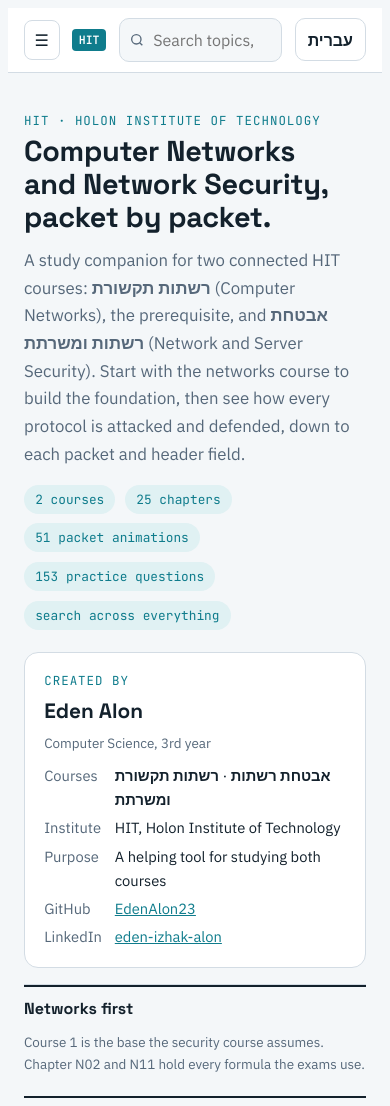
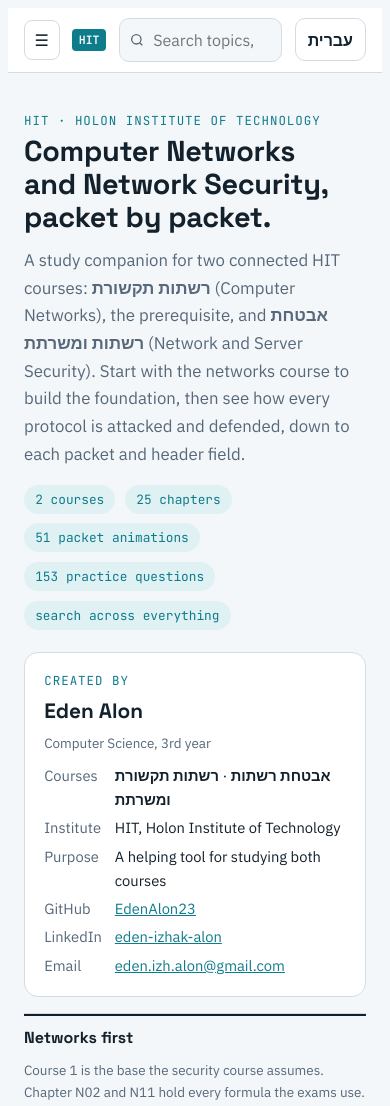
Before and after one commit to EdenAlon23/Networks-and-internet-security-HIT, a plain HTML site: page index.html in a window 390 px wide. Shown: the top 1106 px of the page. Drawn offline with Linux system fonts and the light colour scheme.

Commit message:
Add a contact email to the Created by card
Recruiters and classmates who find the site had no direct way to reach me
besides LinkedIn. Add a mailto link under LinkedIn in both the English and
Hebrew home pages, kept left-to-right inside the Hebrew layout, and let
long values wrap so the card never overflows on narrow phones.

```diff
--- a/index.html
+++ b/index.html
@@ -277,7 +277,7 @@ ol.sum-pts li::before{content:counter(sp);position:absolute;inset-inline-start:0
 .author{background:var(--surface);border:1px solid var(--line);border-radius:14px;padding:1.1rem 1.2rem}
 .author .who{font-family:var(--f-display);font-size:1.3rem;font-weight:700;margin:.2rem 0}
 .author dl{display:grid;grid-template-columns:auto 1fr;gap:.25rem .8rem;margin:.6rem 0 0;font-size:.92rem}
-.author dt{color:var(--muted)} .author dd{margin:0}
+.author dt{color:var(--muted)} .author dd{margin:0;min-width:0;overflow-wrap:anywhere}
 .stats{display:flex;flex-wrap:wrap;gap:.6rem;margin:1rem 0 0}
 .stats span{font-family:var(--f-mono);font-size:.8rem;background:var(--accent-soft);color:var(--accent);border-radius:999px;padding:.25rem .7rem}
 .wrap section.subj{margin:2rem 0 0;padding:0;border:0;min-height:0;content-visibility:visible}
@@ -532,7 +532,7 @@ function homeEn(){
    + '<h1>Computer Networks and Network Security, packet by packet.</h1>'
    + '<p class="lead">A study companion for two connected HIT courses: <span class="he" lang="he">רשתות תקשורת</span> (Computer Networks), the prerequisite, and <span class="he" lang="he">אבטחת רשתות ומשרתת</span> (Network and Server Security). Start with the networks course to build the foundation, then see how every protocol is attacked and defended, down to each packet and header field.</p>'
    + '<div class="stats"><span>2 courses</span><span>' + CH.length + ' chapters</span><span>' + n + ' packet animations</span><span>' + q + ' practice questions</span><span>search across everything</span></div></div>'
-   + '<aside class="author"><div class="eyebrow">Created by</div><div class="who">Eden Alon</div><p class="note" style="margin:.2rem 0 0">Computer Science, 3rd year</p><dl><dt>Courses</dt><dd><span class="he" lang="he">רשתות תקשורת</span> · <span class="he" lang="he">אבטחת רשתות ומשרתת</span></dd><dt>Institute</dt><dd>HIT, Holon Institute of Technology</dd><dt>Purpose</dt><dd>A helping tool for studying both courses</dd><dt>GitHub</dt><dd><a href="https://github.com/EdenAlon23">EdenAlon23</a></dd><dt>LinkedIn</dt><dd><a href="https://www.linkedin.com/in/eden-izhak-alon">eden-izhak-alon</a></dd></dl></aside></section>'
+   + '<aside class="author"><div class="eyebrow">Created by</div><div class="who">Eden Alon</div><p class="note" style="margin:.2rem 0 0">Computer Science, 3rd year</p><dl><dt>Courses</dt><dd><span class="he" lang="he">רשתות תקשורת</span> · <span class="he" lang="he">אבטחת רשתות ומשרתת</span></dd><dt>Institute</dt><dd>HIT, Holon Institute of Technology</dd><dt>Purpose</dt><dd>A helping tool for studying both courses</dd><dt>GitHub</dt><dd><a href="https://github.com/EdenAlon23">EdenAlon23</a></dd><dt>LinkedIn</dt><dd><a href="https://www.linkedin.com/in/eden-izhak-alon">eden-izhak-alon</a></dd><dt>' + (HE ? 'אימייל' : 'Email') + '</dt><dd><a href="mailto:eden.izh.alon@gmail.com" dir="ltr">eden.izh.alon@gmail.com</a></dd></dl></aside></section>'
    + '<div class="how"><div><b>Networks first</b><p class="note">Course 1 is the base the security course assumes. Chapter N02 and N11 hold every formula the exams use.</p></div><div><b>Watch, then read</b><p class="note">Each chapter opens with its animations. Pause on any step to read the exact header values.</p></div><div><b>Practice</b><p class="note">Every chapter ends with a quiz with explanations. The practice page mixes questions from a whole course.</p></div><div><b>Search</b><p class="note">Press / and type any term: a header field, a port, a formula, a tool.</p></div></div>'
    + courseBlocks() + progFoot()
    + '<p class="disclaimer">An independent study aid written by a student, not official course material and not affiliated with or endorsed by HIT or the course staff. The explanations are original summaries of the course topics; notes marked as additions go beyond the slides. Tools are described for learning and for authorized lab use only.</p></div>';
@@ -544,7 +544,7 @@ function homeHe(){
    + '<h1>רשתות תקשורת ואבטחת רשתות, packet אחרי packet.</h1>'
    + '<p class="lead">כלי עזר ללימוד שני קורסים מחוברים ב-HIT: <b>רשתות תקשורת</b>, קורס הקדם, ו-<b>אבטחת רשתות ומשרתת</b>. מתחילים בקורס הרשתות כדי לבנות את הבסיס, ואז רואים איך כל פרוטוקול מותקף ומוגן, עד רמת כל packet וכל שדה header. מונחים טכניים ושמות שדות נשארים באנגלית.</p>'
    + '<div class="stats"><span>2 קורסים</span><span>' + CH.length + ' פרקים</span><span>' + n + ' אנימציות של packets</span><span>' + q + ' שאלות תרגול</span><span>חיפוש בכל התוכן</span></div></div>'
-   + '<aside class="author"><div class="eyebrow">נוצר ע"י</div><div class="who">עדן אלון</div><p class="note" style="margin:.2rem 0 0">מדעי המחשב, שנה ג׳</p><dl><dt>קורסים</dt><dd>רשתות תקשורת · אבטחת רשתות ומשרתת</dd><dt>מוסד</dt><dd>HIT, מכון טכנולוגי חולון</dd><dt>מטרה</dt><dd>כלי עזר ללימוד שני הקורסים</dd><dt>GitHub</dt><dd><a href="https://github.com/EdenAlon23">EdenAlon23</a></dd><dt>LinkedIn</dt><dd><a href="https://www.linkedin.com/in/eden-izhak-alon">eden-izhak-alon</a></dd></dl></aside></section>'
+   + '<aside class="author"><div class="eyebrow">נוצר ע"י</div><div class="who">עדן אלון</div><p class="note" style="margin:.2rem 0 0">מדעי המחשב, שנה ג׳</p><dl><dt>קורסים</dt><dd>רשתות תקשורת · אבטחת רשתות ומשרתת</dd><dt>מוסד</dt><dd>HIT, מכון טכנולוגי חולון</dd><dt>מטרה</dt><dd>כלי עזר ללימוד שני הקורסים</dd><dt>GitHub</dt><dd><a href="https://github.com/EdenAlon23">EdenAlon23</a></dd><dt>LinkedIn</dt><dd><a href="https://www.linkedin.com/in/eden-izhak-alon">eden-izhak-alon</a></dd><dt>' + (HE ? 'אימייל' : 'Email') + '</dt><dd><a href="mailto:eden.izh.alon@gmail.com" dir="ltr">eden.izh.alon@gmail.com</a></dd></dl></aside></section>'
    + '<div class="how"><div><b>קודם רשתות</b><p class="note">קורס 1 הוא הבסיס שקורס האבטחה מניח. בפרקים N02 ו-N11 נמצאות כל הנוסחאות שהמבחנים משתמשים בהן.</p></div><div><b>לצפות, ואז לקרוא</b><p class="note">כל פרק נפתח באנימציות שלו. עצרו בכל צעד כדי לקרוא את ערכי ה-header המדויקים.</p></div><div><b>לתרגל</b><p class="note">כל פרק נגמר בבוחן עם הסברים. דף התרגול מערבב שאלות מקורס שלם.</p></div><div><b>לחפש</b><p class="note">לחצו / והקלידו כל מונח: שדה header, פורט, נוסחה, כלי. החיפוש עובד גם בעברית.</p></div></div>'
    + courseBlocks() + progFoot()
    + '<p class="disclaimer">כלי עזר עצמאי שנכתב ע"י סטודנט. זה לא חומר רשמי של הקורס, ואין לו קשר ל-HIT או לצוות הקורס ולא קיבל את אישורם. ההסברים הם סיכומים מקוריים של נושאי הקורס; הערות שמסומנות כתוספות חורגות מהשקפים. הכלים מתוארים ללמידה ולשימוש במעבדה מורשית בלבד.</p></div>';
```
